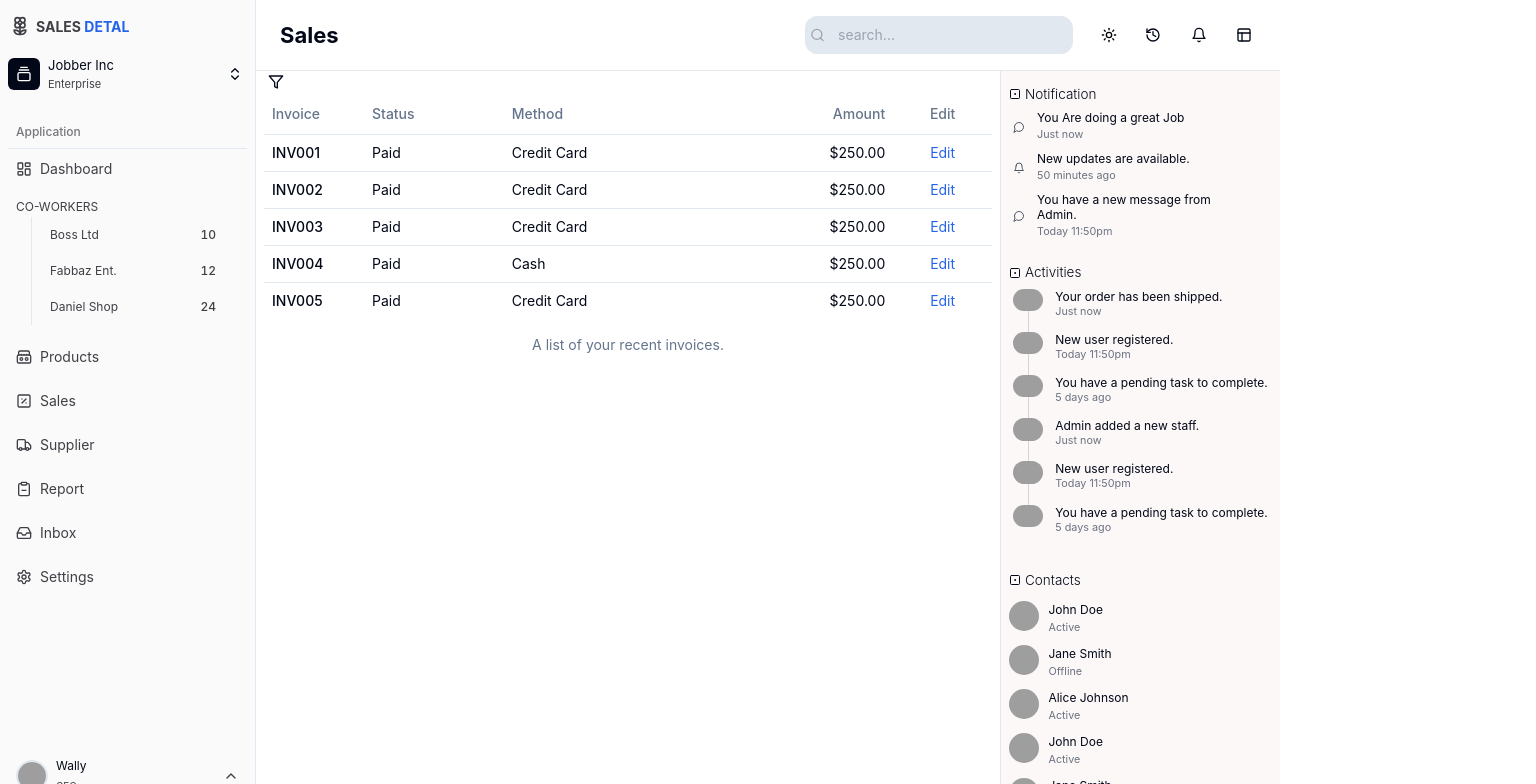
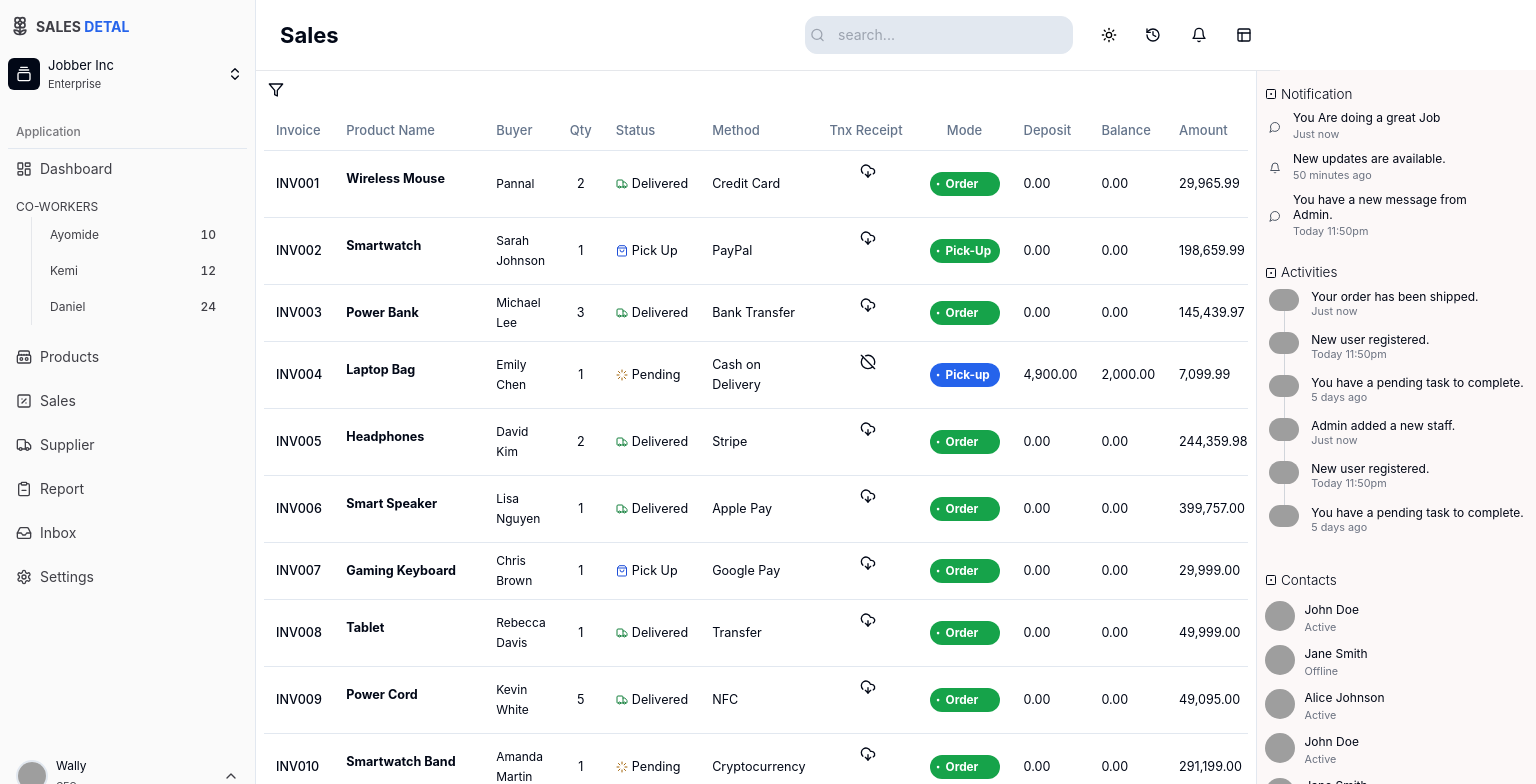
Before and after one commit to mohawwal/salesTrack, a React (Vite) app: page /sales in a window 1280 px wide. Shown: the top 784 px of the page, 1536 px wide, since content can reach past the window. Built offline with nearby package versions, Linux system fonts and the light colour scheme; grey boxes are pictures that could not be loaded.

Commit message:
completed sales route

```diff
--- a/package.json
+++ b/package.json
@@ -10,6 +10,7 @@
 		"preview": "vite preview"
 	},
 	"dependencies": {
+		"@gsap/react": "^2.1.1",
 		"@hookform/resolvers": "^3.9.1",
 		"@radix-ui/react-dialog": "^1.1.4",
 		"@radix-ui/react-dropdown-menu": "^2.1.2",
--- a/src/Component/LeftBar.tsx
+++ b/src/Component/LeftBar.tsx
@@ -108,17 +108,17 @@ const otherCompany = [
 
 const companyStaffs = [
 	{
-		name: "Boss Ltd",
+		name: "Ayomide",
 		type: "Sale",
 		notification: 10,
 	},
 	{
-		name: "Fabbaz Ent.",
+		name: "Kemi",
 		type: "Marking",
 		notification: 12,
 	},
 	{
-		name: "Daniel Shop",
+		name: "Daniel",
 		type: "Tech",
 		notification: 24,
 	},
--- a/src/Component/Navbar.tsx
+++ b/src/Component/Navbar.tsx
@@ -34,19 +34,19 @@ export const Navbar = () => {
 		<div className="fixed z-10 w-full h-18 nv:w-[calc(100%-16rem)] bg-background">
 			<div className="border-b relative border-gray-200 px-4 py-4 md:px-6 flex justify-between">
 				<div className="flex flex-row items-center gap-2">
-					<Menu className="p-1 nv:hidden block cursor-pointer" onClick={handleToggleNav} />
+					<Menu className="w-6 h-6 p-1 nv:hidden block cursor-pointer hover:bg-border rounded-md" onClick={handleToggleNav} />
 					<h1 className="text-[22px] font-bold capitalize">
 						{pageName}
 					</h1>
 				</div>
-				{toggleNav && <div className="fixed block nv:hidden w-[100%] sm:w-[350px] bg-primary-foreground h-full z-10 top-0 left-0 border-r-[2px] border-sidebar-border ">
+				{toggleNav && <div className="fixed block nv:hidden w-[85%] sm:w-[350px] bg-primary-foreground h-full z-10 top-0 left-0 border-r-[2px] border-sidebar-border ">
 					<div className="w-[95%] mx-auto h-full">
 						<SideNav setToggleNav={setToggleNav} />
 					</div>
 				</div>}
 				<div className="flex flex-row items-center relative">
 					<div className="flex items-center mr-6">
-						<Search className="sm:foreground sm:absolute sm:bg-inherit sm:text-gray-400 sm:p-0 p-[3px] sm:h-[20px] sm:w-[20px] sm:pl-[5px] text-foreground w-[23px]" />
+						<Search className="sm:foreground sm:absolute sm:bg-inherit sm:text-gray-400 sm:p-0 p-[3px] sm:h-[18px] sm:w-[20px] sm:pl-[5px] text-foreground w-[23px]" />
 						<input
 							type="text"
 							placeholder="search..."
--- a/src/pages/sales/SalesHome.tsx
+++ b/src/pages/sales/SalesHome.tsx
@@ -2,7 +2,7 @@ import { SalesTable } from "./SalesTable";
 
 const SalesHome = () => {
 	return (
-		<div className=" mx-2">
+		<div className="overflow-x-scroll mx-2">
 			{/* <div>sale a product</div> */}
 			<SalesTable />
 		</div>
--- a/src/pages/sales/SalesTable.tsx
+++ b/src/pages/sales/SalesTable.tsx
@@ -1,4 +1,12 @@
-import { Filter } from "lucide-react";
+import {
+	Filter,
+	CloudDownload,
+	Dot,
+	CircleOff,
+	Loader,
+	Truck,
+	ShoppingBag,
+} from "lucide-react";
 import {
 	Table,
 	TableBody,
@@ -10,169 +18,276 @@ import {
 } from "../../components/ui/table";
 
 export const SalesTable = () => {
-	// const sold = [
-	// 	{
-	// 		invoiceN0: "1",
-	// 		name: "Wireless Mouse",
-	// 		Status: "Paid",
-	// 		Amount: 25.99,
-	// 		stock: 50,
-	// 		sku: "WM-001",
-	// 		supplier: "TechWorld Supplies",
-	// 		status: "Available",
-	// 		discount: 10,
-	// 		dateAdded: "2024.Dec.01",
-	// 	},
-	// 	{
-	// 		invoiceN0: "2",
-	// 		name: "Running Shoes",
-	// 		Status: "Deposit",
-	// 		Amount: 49.99,
-	// 		stock: 20,
-	// 		sku: "RS-002",
-	// 		supplier: "FitGear Inc.",
-	// 		status: "Available",
-	// 		discount: 5,
-	// 		dateAdded: "2024.Oct.28",
-	// 	},
-	// 	{
-	// 		invoiceN0: "3",
-	// 		name: "Bluetooth Headphones",
-	// 		Status: "Paid",
-	// 		Amount: 89.99,
-	// 		stock: 15,
-	// 		sku: "BH-003",
-	// 		supplier: "SoundHub",
-	// 		status: "Available",
-	// 		discount: 15,
-	// 		dateAdded: "2024.Oct.15",
-	// 	},
-	// 	{
-	// 		invoiceN0: "4",
-	// 		name: "Desk Lamp",
-	// 		Status: "Paid",
-	// 		Amount: 19.99,
-	// 		stock: 100,
-	// 		sku: "DL-004",
-	// 		supplier: "BrightLights Co.",
-	// 		status: "Available",
-	// 		discount: null,
-	// 		dateAdded: "2024.Oct.10",
-	// 	},
-	// 	{
-	// 		invoiceN0: "5",
-	// 		name: "Yoga Mat",
-	// 		Status: "Paid",
-	// 		Amount: 29.99,
-	// 		stock: 35,
-	// 		sku: "YM-005",
-	// 		supplier: "ZenGear",
-	// 		status: "Available",
-	// 		discount: 10,
-	// 		dateAdded: "2024.Oct.05",
-	// 	},
-	// 	{
-	// 		invoiceN0: "6",
-	// 		name: "Coffee Mug",
-	// 		Status: "Paid",
-	// 		Amount: 12.99,
-	// 		stock: 60,
-	// 		sku: "CM-006",
-	// 		supplier: "BrewEssentials",
-	// 		status: "Available",
-	// 		discount: 0,
-	// 		dateAdded: "2024.May.30",
-	// 	},
-	// 	{
-	// 		invoiceN0: "7",
-	// 		name: "Gaming Chair",
-	// 		Status: "Deposit",
-	// 		Amount: 199.99,
-	// 		stock: 0,
-	// 		sku: "GC-007",
-	// 		supplier: "GameStation",
-	// 		status: "OOS",
-	// 		discount: 20,
-	// 		dateAdded: "2024.May.25",
-	// 	},
-	// 	{
-	// 		invoiceN0: "8",
-	// 		name: "Smartwatch",
-	// 		Status: "Paid",
-	// 		Amount: 129.99,
-	// 		stock: 10,
-	// 		sku: "SW-008",
-	// 		supplier: "NextGen Gadgets",
-	// 		status: "Available",
-	// 		discount: 15,
-	// 		dateAdded: "2024.May.20",
-	// 	},
-	// 	{
-	// 		invoiceN0: "9",
-	// 		name: "Water Bottle",
-	// 		Status: "Paid",
-	// 		Amount: 9.99,
-	// 		stock: 200,
-	// 		sku: "WB-009",
-	// 		supplier: "HydroPlus",
-	// 		status: "Available",
-	// 		discount: 5,
-	// 		dateAdded: "2024.Apr.15",
-	// 	},
-	// ]
+	const soldGoods = [
+		{
+			Invoice: "INV001",
+			ProductName: "Wireless Mouse",
+			Buyer: "Pannal",
+			Quantity: 2,
+			Status: "Delivered",
+			PaymentMethod: "Credit Card",
+			TnxReceipt: true,
+			Deposit: 0,
+			Balance: 0,
+			Receipt: true,
+			Mode: "Order",
+			Amount: 29965.99,
+			Seller: "Femi",
+			Date: "2024-Oct-15",
+		},
+		{
+			Invoice: "INV002",
+			ProductName: "Smartwatch",
+			Buyer: "Sarah Johnson",
+			Quantity: 1,
+			Status: "pickUp",
+			PaymentMethod: "PayPal",
+			TnxReceipt: false,
+			Deposit: 0,
+			Balance: 0,
+			Receipt: true,
+			Mode: "Pick-Up",
+			Amount: 198659.99,
+			Seller: "Wally",
+			Date: "2024-Oct-16",
+		},
+		{
+			Invoice: "INV003",
+			ProductName: "Power Bank",
+			Buyer: "Michael Lee",
+			Quantity: 3,
+			Status: "Delivered",
+			PaymentMethod: "Bank Transfer",
+			TnxReceipt: true,
+			Deposit: 0,
+			Balance: 0,
+			Receipt: true,
+			Mode: "Order",
+			Amount: 145439.97,
+			Seller: "Wally",
+			Date: "2024-Oct-17",
+		},
+		{
+			Invoice: "INV004",
+			ProductName: "Laptop Bag",
+			Buyer: "Emily Chen",
+			Quantity: 1,
+			Status: "Pending",
+			PaymentMethod: "Cash on Delivery",
+			TnxReceipt: false,
+			Deposit: 4900,
+			Balance: 2000,
+			Receipt: false,
+			Mode: "Pick-up",
+			Amount: 7099.99,
+			Seller: "Dammy",
+			Date: "2024-Oct-18",
+		},
+		{
+			Invoice: "INV005",
+			ProductName: "Headphones",
+			Buyer: "David Kim",
+			Quantity: 2,
+			Status: "Delivered",
+			PaymentMethod: "Stripe",
+			TnxReceipt: true,
+			Deposit: 0,
+			Balance: 0,
+			Receipt: true,
+			Mode: "Order",
+			Amount: 244359.98,
+			Seller: "Femi",
+			Date: "2024-Oct-19",
+		},
+		{
+			Invoice: "INV006",
+			ProductName: "Smart Speaker",
+			Buyer: "Lisa Nguyen",
+			Quantity: 1,
+			Status: "Delivered",
+			PaymentMethod: "Apple Pay",
+			TnxReceipt: true,
+			Deposit: 0,
+			Balance: 0,
+			Receipt: true,
+			Mode: "Order",
+			Amount: 399757,
+			Seller: "Femi",
+			Date: "2024-Oct-20",
+		},
+		{
+			Invoice: "INV007",
+			ProductName: "Gaming Keyboard",
+			Buyer: "Chris Brown",
+			Quantity: 1,
+			Status: "pickUp",
+			PaymentMethod: "Google Pay",
+			TnxReceipt: false,
+			Deposit: 0,
+			Balance: 0,
+			Receipt: true,
+			Mode: "Order",
+			Amount: 29999,
+			Seller: "Wally",
+			Date: "2024-Oct-21",
+		},
+		{
+			Invoice: "INV008",
+			ProductName: "Tablet",
+			Buyer: "Rebecca Davis",
+			Quantity: 1,
+			Status: "Delivered",
+			PaymentMethod: "Transfer",
+			TnxReceipt: true,
+			Deposit: 0,
+			Balance: 0,
+			Receipt: true,
+			Mode: "Order",
+			Amount: 49999,
+			Seller: "Ayo",
+			Date: "2024-Oct-22",
+		},
+		{
+			Invoice: "INV009",
+			ProductName: "Power Cord",
+			Buyer: "Kevin White",
+			Quantity: 5,
+			Status: "Delivered",
+			PaymentMethod: "NFC",
+			TnxReceipt: true,
+			Deposit: 0,
+			Balance: 0,
+			Receipt: true,
+			Mode: "Order",
+			Amount: 49095,
+			Seller: "Ayo",
+			Date: "2024-Oct-23",
+		},
+		{
+			Invoice: "INV010",
+			ProductName: "Smartwatch Band",
+			Buyer: "Amanda Martin",
+			Quantity: 1,
+			Status: "Pending",
+			PaymentMethod: "Cryptocurrency",
+			TnxReceipt: false,
+			Deposit: 0,
+			Balance: 0,
+			Receipt: true,
+			Mode: "Order",
+			Amount: 291199,
+			Seller: "Femi",
+			Date: "2024-Oct-24",
+		},
+	];
 
 	return (
 		<div>
-			<span className="flex items-center justify-center gap-1 hover:bg-border w-6 h-6 rounded-md">
+			<span className="flex py-5 items-center justify-center gap-1 hover:bg-border w-6 h-6 rounded-md">
 				<Filter className="w-4 cursor-pointer" />
 			</span>
 			<Table>
-				<TableCaption>A list of your recent invoices.</TableCaption>
+				<TableCaption className="text-[12px]">
+					List Of The Product Sold.
+				</TableCaption>
 				<TableHeader>
-					<TableRow>
-						<TableHead className="w-[100px]">Invoice</TableHead>
-						<TableHead>Status</TableHead>
-						<TableHead>Method</TableHead>
-						<TableHead className="text-right">Amount</TableHead>
-						<TableHead className="text-center">Edit</TableHead>
+					<TableRow className="text-[13px]">
+						<TableHead className="px-3 ">Invoice</TableHead>
+						<TableHead className="px-3 w-[150px]">Product Name</TableHead>
+						<TableHead className="px-3 w-[150px]">Buyer</TableHead>
+						<TableHead className="px-3 w-[100px]">Qty</TableHead>
+						<TableHead className="px-3">Status</TableHead>
+						<TableHead className="px-3">Method</TableHead>
+						<TableHead className="px-3 w-[100px]">Tnx Receipt</TableHead>
+						<TableHead className="px-3 w-[150px] text-center">Mode</TableHead>
+						<TableHead className="px-3">Deposit</TableHead>
+						<TableHead className="px-3">Balance</TableHead>
+						<TableHead className="px-3">Amount</TableHead>
+						<TableHead className="px-3 w-[200px]">seller</TableHead>
+						<TableHead className="px-3 w-[100px]">Date</TableHead>
 					</TableRow>
 				</TableHeader>
 				<TableBody>
-					<TableRow>
-						<TableCell className="font-medium">INV001</TableCell>
-						<TableCell>Paid</TableCell>
-						<TableCell>Credit Card</TableCell>
-						<TableCell className="text-right">$250.00</TableCell>
-						<TableCell className="cursor-pointer text-center text-primary">Edit</TableCell>
-					</TableRow>
-					<TableRow>
-						<TableCell className="font-medium">INV002</TableCell>
-						<TableCell>Paid</TableCell>
-						<TableCell>Credit Card</TableCell>
-						<TableCell className="text-right">$250.00</TableCell>
-						<TableCell className="cursor-pointer text-center text-primary">Edit</TableCell>
-					</TableRow>
-					<TableRow>
-						<TableCell className="font-medium">INV003</TableCell>
-						<TableCell>Paid</TableCell>
-						<TableCell>Credit Card</TableCell>
-						<TableCell className="text-right">$250.00</TableCell>
-						<TableCell className="cursor-pointer text-center text-primary">Edit</TableCell>
-					</TableRow>
-					<TableRow>
-						<TableCell className="font-medium">INV004</TableCell>
-						<TableCell>Paid</TableCell>
-						<TableCell>Cash</TableCell>
-						<TableCell className="text-right">$250.00</TableCell>
-						<TableCell className="cursor-pointer text-center text-primary">Edit</TableCell>
-					</TableRow>
-					<TableRow>
-						<TableCell className="font-medium">INV005</TableCell>
-						<TableCell>Paid</TableCell>
-						<TableCell>Credit Card</TableCell>
-						<TableCell className="text-right">$250.00</TableCell>
-						<TableCell className="cursor-pointer text-center text-primary">Edit</TableCell>
-					</TableRow>
+					{soldGoods.map((sold) => (
+						<TableRow className="text-[12.6px]">
+							<TableCell className="px-3 font-medium">{sold.Invoice}</TableCell>
+							<TableCell className="px-3 font-bold w-[150px] flex justify-start">
+								{sold.ProductName}
+							</TableCell>
+							<TableCell className="px-3 hover:text-primary hover:underline cursor-pointer text-[12px] w-[150px]">
+								{sold.Buyer}
+							</TableCell>
+							<TableCell className="w-[100px] text-center">
+								{sold.Quantity}
+							</TableCell>
+							<TableCell className="px-3">
+								{sold.Status === "Pending" ? (
+									<div className="flex items-center gap-1">
+										<Loader className="w-3 text-yellow-700" /> Pending
+									</div>
+								) : sold.Status === "Delivered" ? (
+									<div className="flex items-center gap-1">
+										<Truck className="w-3 text-green-700" />
+										Delivered
+									</div>
+								) : sold.Status === "pickUp" ? (
+									<div className="flex items-center gap-1">
+										<ShoppingBag className="w-3 text-blue-700" /> Pick Up
+									</div>
+								) : (
+									sold.Status
+								)}
+							</TableCell>
+							<TableCell className="px-3">{sold.PaymentMethod}</TableCell>
+							<TableCell className="px-3 w-[100px] flex justify-center">
+								<div>
+									{sold.Receipt ? (
+										<CloudDownload className="w-[16px] hover:text-blue-500" />
+									) : (
+										<CircleOff className="w-[16px] hover:text-red-500" />
+									)}
+								</div>
+							</TableCell>
+							<TableCell className="px-3 w-[150px]">
+								<p
+									className={`whitespace-nowrap rounded-3xl text-[11.8px] flex justify-start items-center w-[70px] font-bold text-white ${
+										sold.Mode === "Pick-up" ? "bg-blue-600" : "bg-green-600"
+									}`}
+								>
+									<Dot className="w-4" />
+									{sold.Mode}
+								</p>
+							</TableCell>
+							<TableCell className="px-3 w-[150px]">
+								{sold.Deposit.toLocaleString("en-US", {
+									minimumFractionDigits: 2,
+									maximumFractionDigits: 2,
+								})}
+							</TableCell>
+							<TableCell className="px-3">
+								<span className="text-right">
+									{sold.Balance.toLocaleString("en-US", {
+										minimumFractionDigits: 2,
+										maximumFractionDigits: 2,
+									})}
+								</span>
+							</TableCell>
+							<TableCell className="px-3">
+								<span className="text-right">
+									{sold.Amount.toLocaleString("en-US", {
+										minimumFractionDigits: 2,
+										maximumFractionDigits: 2,
+									})}
+								</span>
+							</TableCell>
+							<TableCell className="px-3 w-[200px] hover:text-primary hover:underline cursor-pointer">
+								{sold.Seller}
+							</TableCell>
+							<TableCell className="px-3 w-[100px] opacity-65 flex">
+								{sold.Date}
+							</TableCell>
+						</TableRow>
+					))}
 				</TableBody>
 			</Table>
 		</div>
```
Also changed, not shown: src/Component/SideNav.tsx (+54 -15 lines), src/pages/dashboardHome/Dashboard.tsx (+4 -4 lines), src/pages/products/products.tsx (+50 -38 lines), 1 other file (tests, documents, lock files or other folders).
